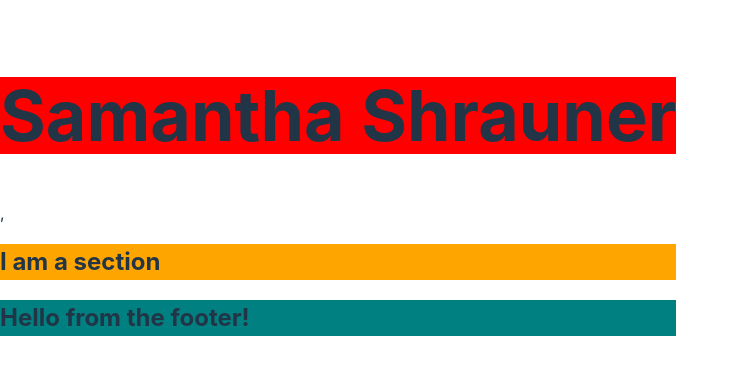
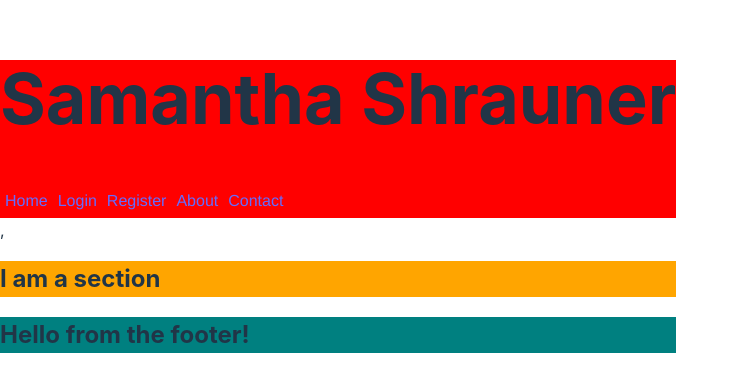
Before and after one commit to Flying-S-Ranch/react-portfolio, a React (Vite) app: page / in a window 1280 px wide. Shown: the part 207-598 px from the top of the page, without its empty margins (0-739 px from the left). Built offline with nearby package versions, Linux system fonts and the light colour scheme.

Commit message:
adds nav section to header

```diff
--- a/src/components/Header.jsx
+++ b/src/components/Header.jsx
@@ -1,5 +1,6 @@
 // Connects Header.jsx to Header.css
 import '../styles/Header.css'
+// import Navbar from './UI/Navbar'
 
 const styles = {
     headerStyle: {
@@ -10,10 +11,40 @@
     },
 }
 
+const linkStyle = { border: '1px black', padding: '5px' };
+
 function Header() {
     return (
         <header style={styles.headerStyle} className='header'>
             <h1 style={styles.headingStyle}>Samantha Shrauner</h1>
+            {/* The nav header is adapted from module 20, activity 9 */}
+            <nav className="main-header-menu">
+      <section
+        style={{
+          display: 'flex',
+          fontFamily: 'helvetica',
+          flexDirection: 'row',
+          alignItems: 'flex-start',
+          justifyContent: 'flex-start',
+        }}
+      >
+        <div style={linkStyle}>
+          <a href="#">Home</a>
+        </div>
+        <div style={linkStyle}>
+          <a href="#">Login</a>
+        </div>
+        <div style={linkStyle}>
+          <a href="#">Register</a>
+        </div>
+        <div style={linkStyle}>
+          <a href="#">About</a>
+        </div>
+        <div style={linkStyle}>
+          <a href="#">Contact</a>
+        </div>
+      </section>
+    </nav>
         </header>
     )
 }
```
Also changed, not shown: src/components/NavTabs.jsx (deleted).
